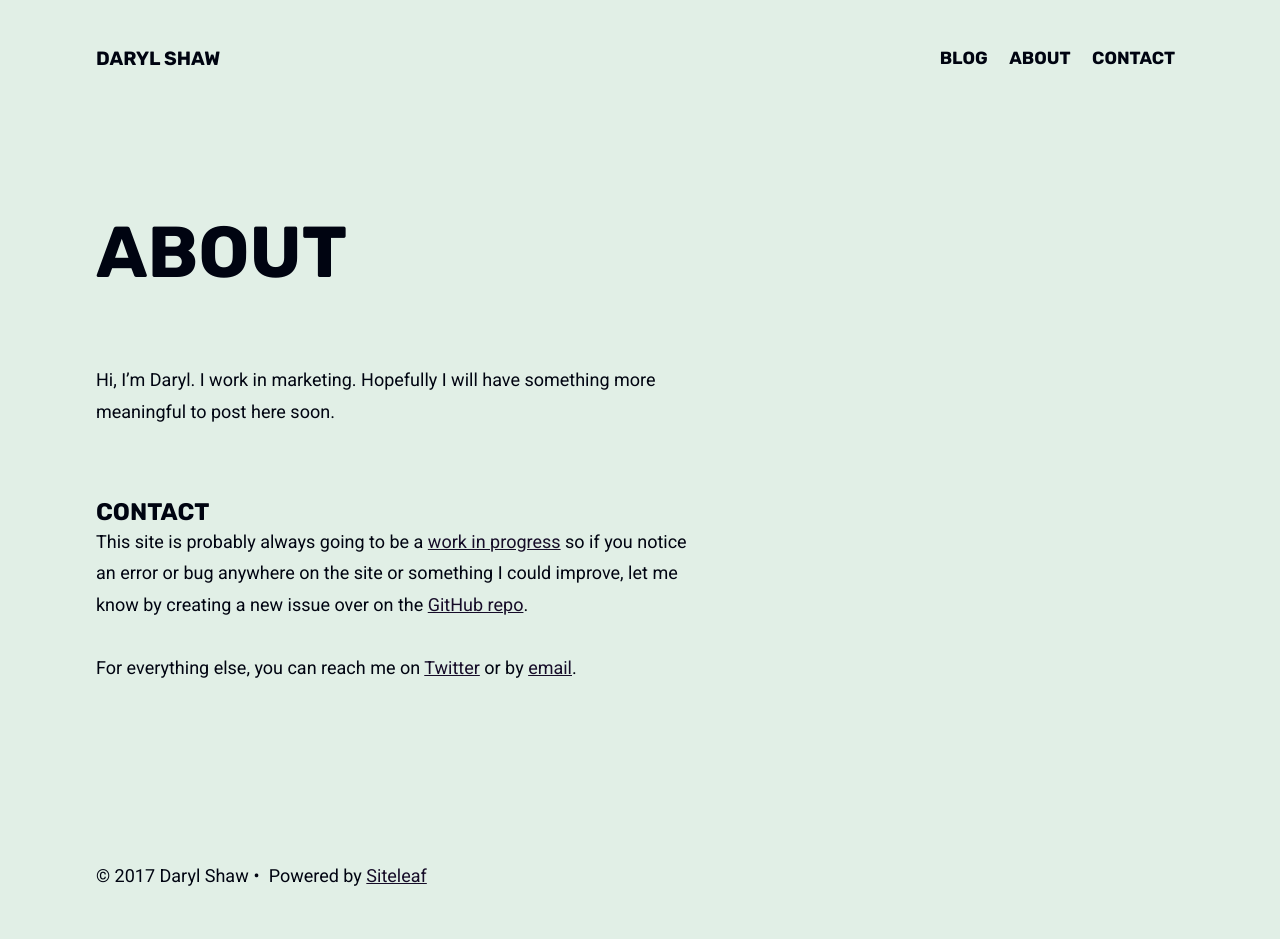
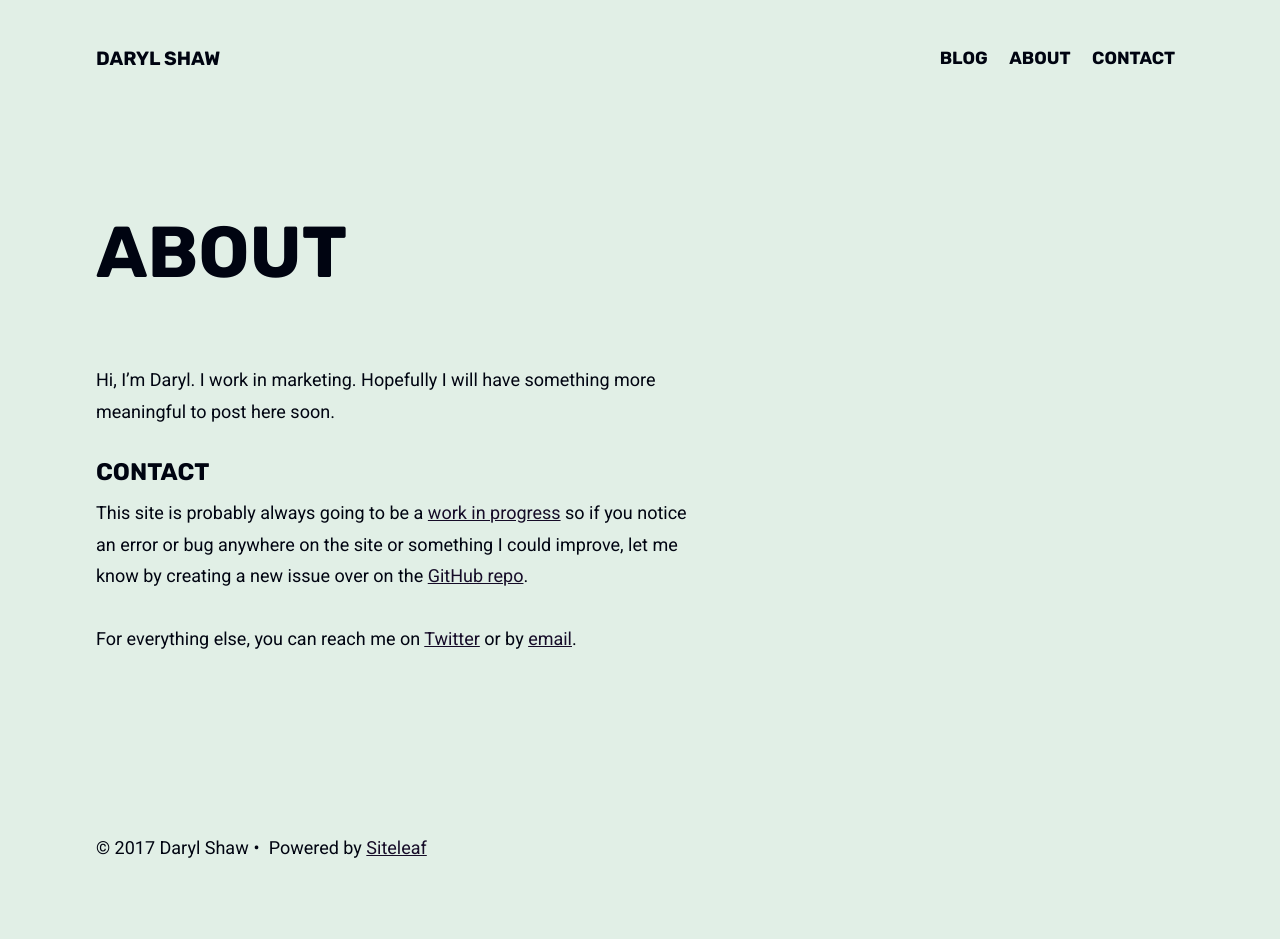
Before and after one commit to darylshaw/darylshaw.co.uk, a Jekyll site: the page built from about.markdown, in a window 1280 px wide. Built offline with Jekyll 4.4.1, drawn with Linux system fonts in a browser that asks for light colours; after the commit the page ends 911 px from its top, so only the background shows below that.

Commit message:
Quick update to contact ID

```diff
--- a/_sass/_styles.scss
+++ b/_sass/_styles.scss
@@ -261,7 +261,7 @@ input {
   max-width: 37.5em;
 }
 
-#span-idcontactcontactspan {
+#contact {
   margin: 0.5em 0;
 }
 
```
